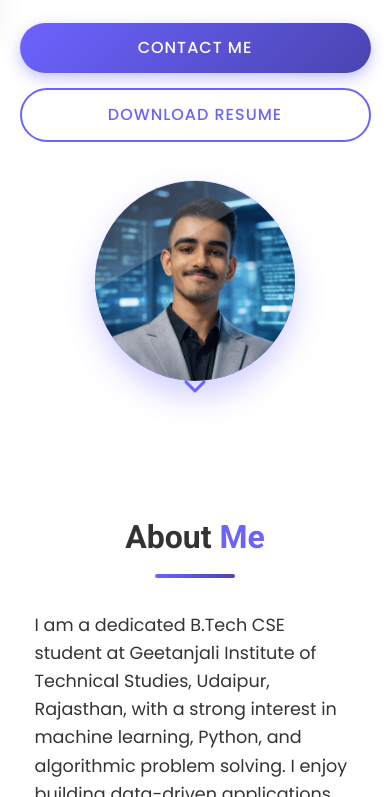
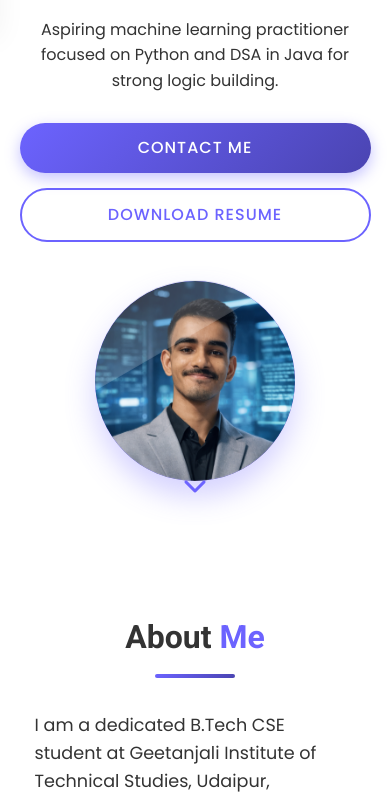
Before and after one commit to pr4kash18/portfolio, a plain HTML site: page index.html in a window 390 px wide. Shown: the part 416-1213 px from the top of the page. Drawn offline with Linux system fonts and the light colour scheme.

Commit message:
improved mobile experience

```diff
--- a/style.css
+++ b/style.css
@@ -242,7 +242,7 @@ img {
   min-height: 100vh;
   display: flex;
   align-items: center;
-  padding-top: 80px;
+  padding-top: 120px;
   background: var(--bg-color);
   position: relative;
   overflow: hidden;
@@ -1004,12 +1004,13 @@ section {
   }
 
   .hero {
-    padding-top: 120px;
+    padding-top: 180px;
   }
 
   .hero-container {
     flex-direction: column;
     text-align: center;
+    margin-top: 20px;
   }
 
   .hero-content {
@@ -1041,7 +1042,7 @@ section {
 
 @media screen and (max-width: 576px) {
   .hero {
-    padding-top: 120px;
+    padding-top: 200px;
   }
 
   .hero-content h1 {
```
